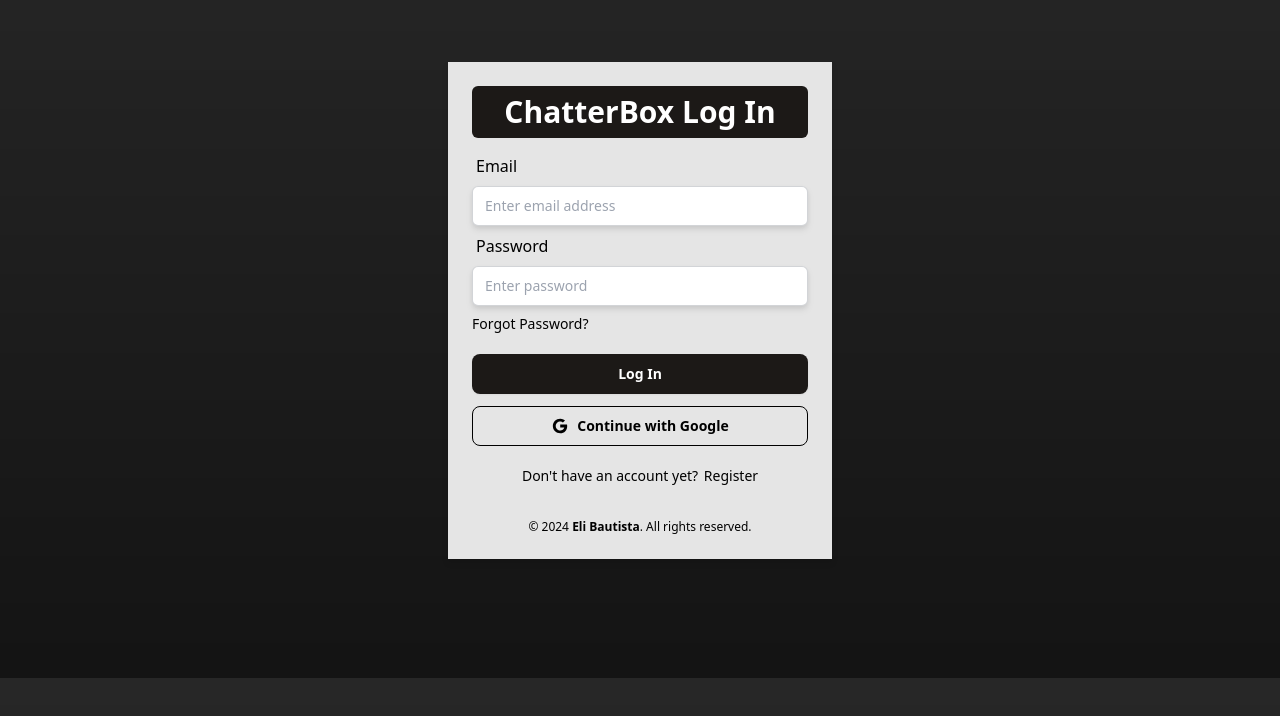
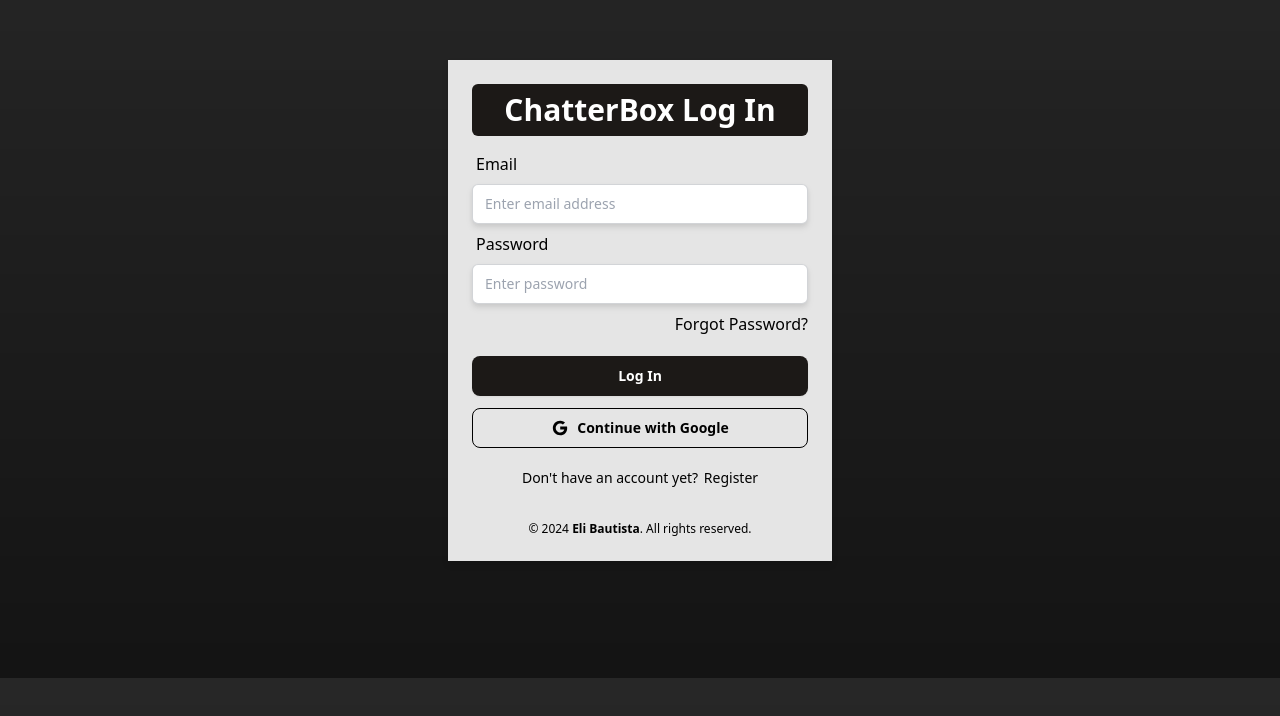
Before and after one commit to eligiorbautista/chatterbox, a React (Vite) app in the folder client/: page /login in a window 1280 px wide. Shown: the part 122-838 px from the top of the page. Built offline with nearby package versions, Linux system fonts and the light colour scheme.

Commit message:
fix ui issues

```diff
--- a/client/src/pages/login/Login.jsx
+++ b/client/src/pages/login/Login.jsx
@@ -36,8 +36,8 @@ const Login = () => {
                         </label>
                         <input onChange={(e) => setPassword(e.target.value)} type="password" id="password" placeholder='Enter password' className='w-full input input-bordered rounded-md bg-white   drop-shadow-md text-black input-sm h-10' />
                     </div>
-                    <div className="flex justify-between mt-2">
-                        <Link  onClick={() => toast.info("This feature is not available yet.", { position: "top-center" })} className="text-sm hover:underline hover:text-black text-black ">Forgot Password?</Link>
+                    <div className="flex justify-end mt-2 ">
+                        <Link  onClick={() => toast.info("This feature is not available yet.", { position: "top-center" })} className="text- hover:underline hover:text-black text-black ">Forgot Password?</Link>
                     </div>
                     <button disabled={loading} className="btn btn-sm h-10 bg-stone-900 hover:bg-stone-800 text-white border-none  w-full mt-5">
                         {loading ? <span className='loading loading-spinner'></span> : "Log In"}
```
